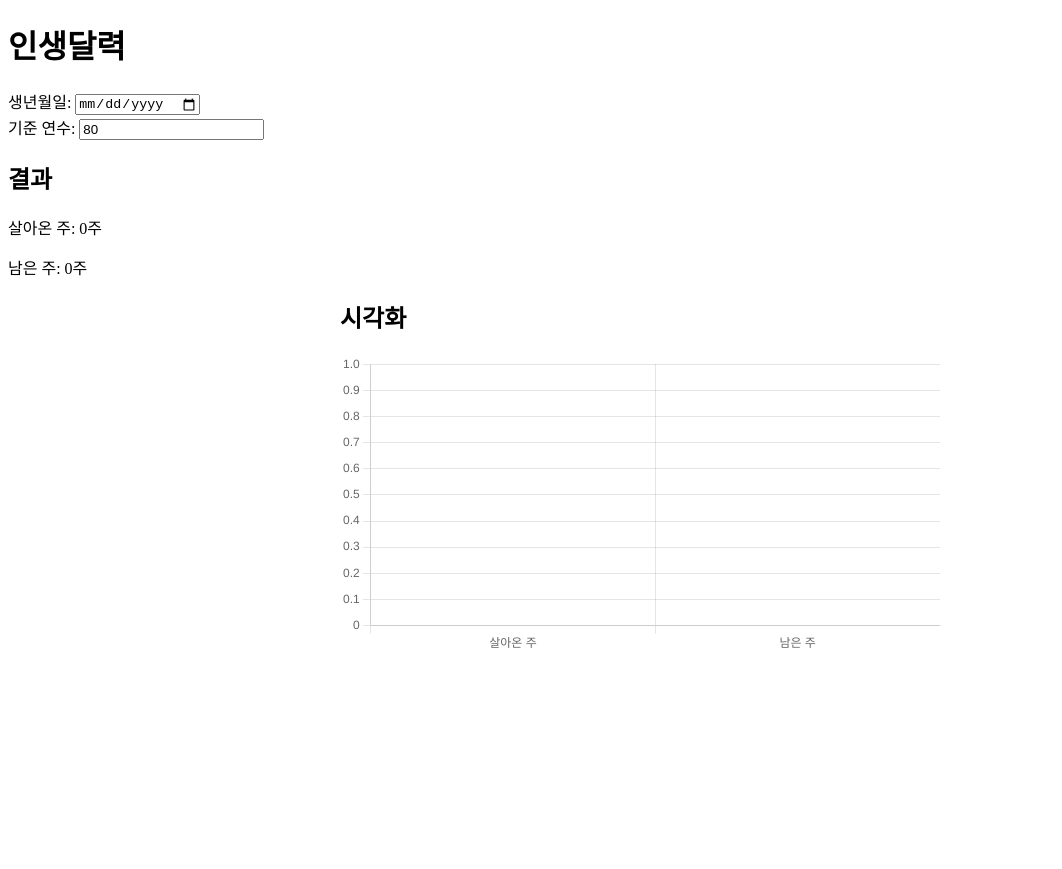
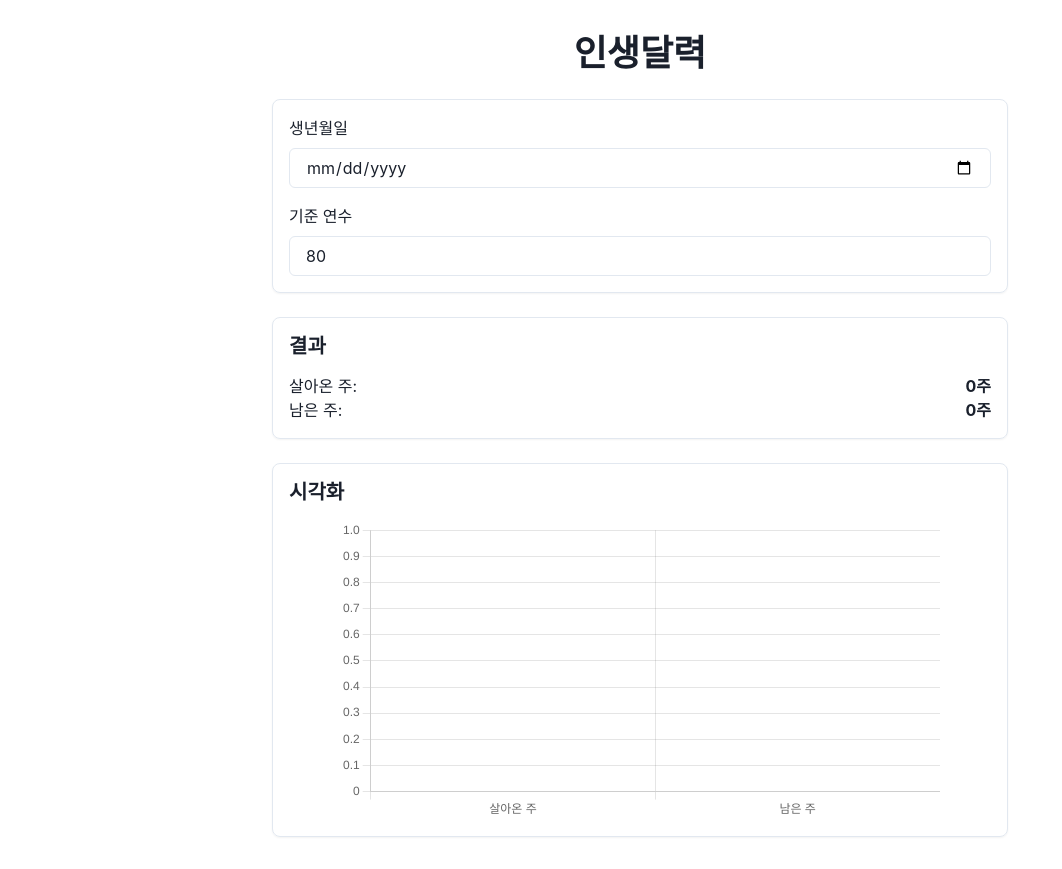
Before and after one commit to cheon-hee-gook/life-calendar, a React (Create React App) app in the folder life-calendar/: page / in a window 1280 px wide. Shown: the whole page, without its empty margins (0-1062 px from the left). Before the commit the page ends 800 px from the top, so only its background shows below. Built offline with nearby package versions, Linux system fonts and the light colour scheme.

Commit message:
Update Chakra UI input components for compatibility

```diff
--- a/life-calendar/package.json
+++ b/life-calendar/package.json
@@ -3,11 +3,15 @@
   "version": "0.1.0",
   "private": true,
   "dependencies": {
+    "@chakra-ui/react": "^2.8.0",
+    "@emotion/react": "^11.11.1",
+    "@emotion/styled": "^11.11.0",
     "@testing-library/jest-dom": "^5.17.0",
     "@testing-library/react": "^13.4.0",
     "@testing-library/user-event": "^13.5.0",
     "chart.js": "^4.4.7",
     "cra-template": "1.2.0",
+    "framer-motion": "^10.16.4",
     "react": "^18.3.1",
     "react-chartjs-2": "^5.3.0",
     "react-dom": "^18.3.1",
--- a/life-calendar/src/App.js
+++ b/life-calendar/src/App.js
@@ -1,8 +1,18 @@
-import React, {useState} from "react";
-import { Bar } from "react-chartjs-2"
-// Chart.js 필수 구성 요소 불러오기
+import React, { useState } from "react";
+import { Bar } from "react-chartjs-2"; // Chart.js의 Bar 차트를 사용
 import {
-  Chart as ChartJS,
+  Box,
+  Input,
+  FormControl,
+  FormLabel,
+  Heading,
+  Text,
+  VStack,
+  HStack,
+  Container,
+} from "@chakra-ui/react"; // Chakra UI 컴포넌트 불러오기
+import {
+  Chart as ChartJS, // Chart.js의 필수 모듈 등록
   CategoryScale,
   LinearScale,
   BarElement,
@@ -11,119 +21,129 @@ import {
   Legend,
 } from "chart.js";
 
-// Chart.js 구성 요소 등록
+// Chart.js의 필수 구성 요소 등록
 ChartJS.register(CategoryScale, LinearScale, BarElement, Title, Tooltip, Legend);
 
 function App() {
+  // 생년월일 상태
   const [birthDate, setBirthDate] = useState("");
+  // 기준 연수 상태
   const [lifeSpan, setLifeSpan] = useState(80);
 
-  // 생년월일 변경 핸들러
-  const handleBirthDateChange = (e) => {
-    const value = e.target.value;
-    console.log("입력된 생년월일:", value);
-    setBirthDate(value);
+  // 생년월일 입력 핸들러
+  const handleBirthDateChange = (e) => setBirthDate(e.target.value);
+
+  // 기준 연수 입력 핸들러
+  const handleLifeSpanChange = (e) => setLifeSpan(Number(e.target.value));
+
+  // 주 단위 계산 함수
+  const calculateWeeks = () => {
+    if (!birthDate) return { livedWeeks: 0, remainingWeeks: 0 }; // 생년월일이 없으면 초기값 반환
+
+    const now = new Date(); // 현재 날짜
+    const birth = new Date(birthDate); // 입력된 생년월일
+
+    const totalWeeks = lifeSpan * 52; // 기준 연수에 따른 총 주 수
+    const livedWeeks = Math.floor((now - birth) / (1000 * 60 * 60 * 24 * 7)); // 현재까지 살아온 주 수 계산
+    const remainingWeeks = Math.max(totalWeeks - livedWeeks, 0); // 남은 주 수 계산 (0 이하 방지)
+
+    return { livedWeeks, remainingWeeks }; // 계산된 주 수 반환
   };
 
-  // 기준 연수 변경 핸들러
-  const handleLifeSpanChange = (e) => {
-    const value = e.target.value;
-    console.log("입력된 기준 연수:", value);
-    setLifeSpan(value);
-  };
-
-  // 주 계산 함수
-  const calculateWeeks = () => {
-    if (!birthDate) return { livedWeeks: 0, remainingWeeks: 0 };
-
-    const now = new Date();
-    const birth = new Date(birthDate);
-
-    // 전체 수명 주 계산
-    const totalWeeks = lifeSpan * 52;
-
-    // 살아온 주 계산
-    const livedWeeks = Math.floor((now - birth) / (1000 * 60 * 60 * 24 * 7));
-
-    // 남은 주 계산
-    const remainingWeeks = totalWeeks - livedWeeks;
-
-    console.log("전체 주:", totalWeeks);
-    console.log("살아온 주:", livedWeeks);
-    console.log("남은 주:", remainingWeeks);
-
-    return { livedWeeks, remainingWeeks };
-  };
-
-  // 계산된 결과
+  // 계산된 주 수
   const { livedWeeks, remainingWeeks } = calculateWeeks();
 
-  // 차트 데이터
+  // 차트 데이터 정의
   const chartData = {
-    labels: ["살아온 주", "남은 주"],
+    labels: ["살아온 주", "남은 주"], // 차트의 라벨
     datasets: [
       {
-        label: "주 수",
-        data: [livedWeeks, remainingWeeks > 0 ? remainingWeeks : 0],
-        backgroundColor: ["rgba(75, 192, 192, 0.6)", "rgba(255, 99, 132, 0.6)"],
-        borderColor: ["rgba(75, 192, 192, 1)", "rgba(255, 99, 132, 1)"],
-        borderWidth: 1,
+        label: "주 수", // 데이터셋 이름
+        data: [livedWeeks, remainingWeeks], // 살아온 주와 남은 주 데이터
+        backgroundColor: [
+          "rgba(75, 192, 192, 0.6)", // 살아온 주 색상
+          "rgba(255, 99, 132, 0.6)", // 남은 주 색상
+        ],
+        borderColor: [
+          "rgba(75, 192, 192, 1)", // 살아온 주 테두리 색상
+          "rgba(255, 99, 132, 1)", // 남은 주 테두리 색상
+        ],
+        borderWidth: 1, // 테두리 두께
       },
     ],
   };
 
+  // 차트 옵션 정의
   const chartOptions = {
-    responsive: true,
+    responsive: true, // 반응형 활성화
     plugins: {
-      legend: { display: false },
+      legend: { display: false }, // 범례 비활성화
     },
     scales: {
-      y: {
-        beginAtZero: true,
-      },
+      y: { beginAtZero: true }, // Y축이 0부터 시작
     },
   };
 
+  return (
+    <Container maxW="container.md" py="8">
+      {/* 제목 */}
+      <Heading mb="6" textAlign="center">
+        인생달력
+      </Heading>
 
-  return (
-    <div>
-      <h1>인생달력</h1>
+      <VStack spacing="6" align="stretch">
+        {/* 입력 섹션 */}
+        <Box p="4" borderWidth="1px" borderRadius="lg" shadow="sm">
           {/* 생년월일 입력 */}
-      <div>
-        <label htmlFor="birthDate">생년월일: </label>
-        <input
+          <FormControl mb="4">
+            <FormLabel>생년월일</FormLabel>
+            <Input
               type="date"
-          id="birthDate"
               value={birthDate}
               onChange={handleBirthDateChange}
             />
-      </div>
+          </FormControl>
 
           {/* 기준 연수 입력 */}
-      <div>
-        <label htmlFor="lifeSpan">기준 연수: </label>
-        <input
+          <FormControl>
+            <FormLabel>기준 연수</FormLabel>
+            <Input
               type="number"
-          id="lifeSpan"
               value={lifeSpan}
               onChange={handleLifeSpanChange}
             />
-      </div>
+          </FormControl>
+        </Box>
 
-      {/* 계산 결과 출력 */}
-      <div>
-        <h2>결과</h2>
-        <p>살아온 주: {livedWeeks}주</p>
-        <p>남은 주: {remainingWeeks > 0 ? remainingWeeks : 0}주</p>
-      </div>
+        {/* 결과 섹션 */}
+        <Box p="4" borderWidth="1px" borderRadius="lg" shadow="sm">
+          <Heading size="md" mb="4">
+            결과
+          </Heading>
+          {/* 살아온 주 표시 */}
+          <HStack justifyContent="space-between">
+            <Text>살아온 주:</Text>
+            <Text fontWeight="bold">{livedWeeks}주</Text>
+          </HStack>
+          {/* 남은 주 표시 */}
+          <HStack justifyContent="space-between">
+            <Text>남은 주:</Text>
+            <Text fontWeight="bold">{remainingWeeks}주</Text>
+          </HStack>
+        </Box>
 
-      {/* 차트 추가 */}
-      <div style={{ maxWidth: "600px", margin: "0 auto" }}>
-        <h2>시각화</h2>
+        {/* 차트 섹션 */}
+        <Box p="4" borderWidth="1px" borderRadius="lg" shadow="sm">
+          <Heading size="md" mb="4">
+            시각화
+          </Heading>
+          {/* 막대 차트 */}
+          <Box maxW="600px" mx="auto">
             <Bar data={chartData} options={chartOptions} />
-      </div>
-
-    </div>
+          </Box>
+        </Box>
+      </VStack>
+    </Container>
   );
 }
 
--- a/life-calendar/src/index.js
+++ b/life-calendar/src/index.js
@@ -1,10 +1,14 @@
 import React from "react";
 import ReactDOM from "react-dom";
+import { ChakraProvider } from "@chakra-ui/react";
 import App from "./App";
+
 
 ReactDOM.render(
   <React.StrictMode>
-    <App />
+    <ChakraProvider>
+      <App />
+    </ChakraProvider>
   </React.StrictMode>,
   document.getElementById("root")
 );
```
Also changed, not shown: 1 other file (tests, documents, lock files or other folders). Lines whose indentation alone changed are shown as unchanged.
